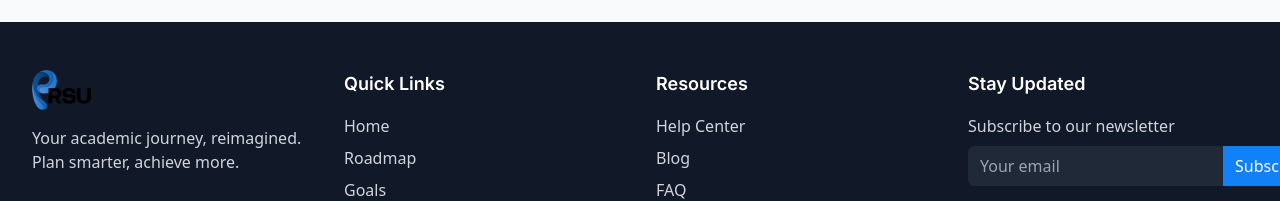
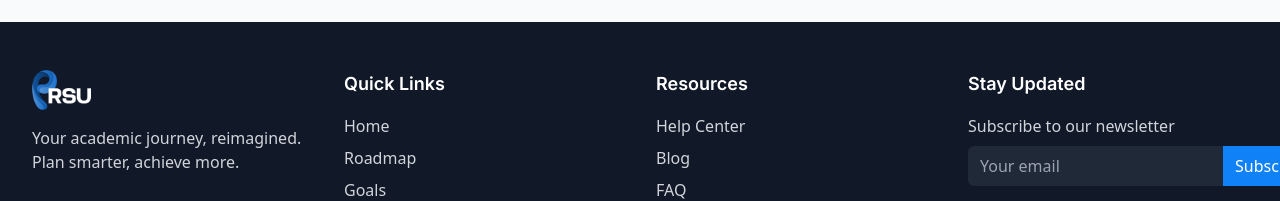
Before and after one commit to shreyanshsoni/test-prsu, a Next.js app: page / in a window 1280 px wide. Shown: the part 3588-3789 px from the top of the page. Built offline with nearby package versions, Linux system fonts and the light colour scheme; no server answers; the database is empty.

Commit message:
light logo in Dark mode

```diff
--- a/src/app/components/NewFooter.tsx
+++ b/src/app/components/NewFooter.tsx
@@ -12,7 +12,7 @@ const NewFooter: React.FC = () => {
           <div>
             <div className="flex items-center space-x-2 mb-4">
               <Image
-                src="/fulllogo_transparent_nobuffer.png"
+                src="/light_mode_logo.png"
                 alt="PRSU Logo"
                 width={140}
                 height={40}
--- a/src/app/components/NewNavbar.tsx
+++ b/src/app/components/NewNavbar.tsx
@@ -7,11 +7,13 @@ import { Button } from './ui/Button';
 import { useRouter } from 'next/navigation';
 import { useAuth } from '../hooks/useAuth';
 import { ThemeToggle } from './ui/ThemeToggle';
+import { useTheme } from '../contexts/ThemeContext';
 
 const NewNavbar: React.FC = () => {
   const [scrolled, setScrolled] = useState(false);
   const router = useRouter();
   const { user } = useAuth();
+  const { theme } = useTheme();
 
   useEffect(() => {
     const handleScroll = () => {
@@ -48,7 +50,7 @@ const NewNavbar: React.FC = () => {
           <div className="flex items-center">
             <a href={user ? '/?tab=search' : '/'} className="flex items-center">
               <Image
-                src="/fulllogo_transparent_nobuffer.png"
+                src={theme === 'dark' ? "/light_mode_logo.png" : "/fulllogo_transparent_nobuffer.png"}
                 alt="PRSU Logo"
                 width={200}
                 height={60}
--- a/src/app/components/Sidebar.tsx
+++ b/src/app/components/Sidebar.tsx
@@ -5,6 +5,7 @@ import { Search, BookmarkCheck, CheckSquare, LayoutDashboard, Target, Route, Log
 import Link from 'next/link';
 import { UserProfile } from '../hooks/useAuth';
 import ProfileAvatar from './ProfileAvatar';
+import { useTheme } from '../contexts/ThemeContext';
 
 interface SidebarProps {
   activeTab: string;
@@ -25,6 +26,7 @@ const Sidebar: React.FC<SidebarProps> = ({
   isCollapsed,
   onCollapseToggle
 }) => {
+  const { theme } = useTheme();
   const TABS = [
     { id: 'dashboard', label: 'Dashboard', icon: LayoutDashboard },
     { id: 'search', label: 'Program Search', icon: Search },
@@ -70,7 +72,7 @@ const Sidebar: React.FC<SidebarProps> = ({
               />
             ) : (
               <img
-                src="/fulllogo_transparent_nobuffer.png"
+                src={theme === 'dark' ? "/light_mode_logo.png" : "/fulllogo_transparent_nobuffer.png"}
                 alt="PRSU"
                 className="h-12 object-contain transition-all duration-500 ease-in-out"
               />
```
Also changed, not shown: public/light_mode_logo.png (added), 1 other file (tests, documents, lock files or other folders).
